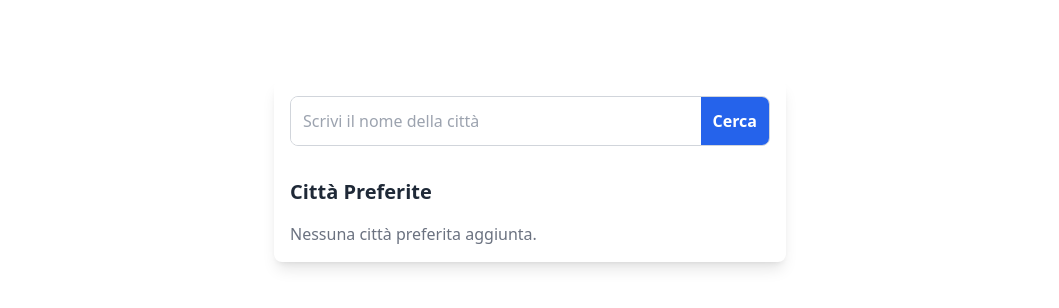
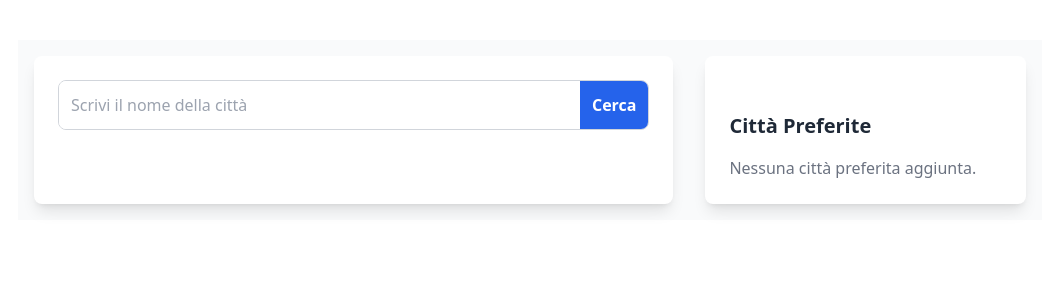
Before and after one commit to jawid-fakhari/weather_app_react.js, a React (Vite) app: page / in a window 1280 px wide. Shown: the top 308 px of the page, without its empty margins (110-1169 px from the left). Built offline with nearby package versions, Linux system fonts and the light colour scheme.

Commit message:
aggiornamento del api, creazione categorie per le condizioni del meteo, stile cambiato

```diff
--- a/src/components/FavoriteList.jsx
+++ b/src/components/FavoriteList.jsx
@@ -24,7 +24,8 @@ export default function FavoriteList({ favoriteCities }) {
                             <ul className="text-gray-700 text-sm space-y-1">
                                 <li>Temperatura: {item.weatherData.current.temperature_2m}°C</li>
                                 <li>Umidità: {item.weatherData.current.relative_humidity_2m}%</li>
-                                <li>Pioggia: {item.weatherData.current.rain} mm</li>
+                                <li>Vento: {item.weatherData.current.precipitation}km/h</li>
+                                <li>Condizione: {item.weatherData.current.weather_code}</li>
                             </ul>
                         </li>
                     ))}
--- a/src/components/Search.jsx
+++ b/src/components/Search.jsx
@@ -43,28 +43,13 @@ export default function Search() {
 
     return (
         <>
-            <div className="
-                max-w-lg mx-auto
-                mt-20 p-4
-                bg-white
-                shadow-lg
-                rounded-lg
-                "
-            >
-
-                <form
-                    className="mb-6"
-                    onSubmit={handleSubmit}
-                >
-                    <div className="
-                        flex items-center
-                        border border-gray-300
-                        rounded-lg
-                        overflow-hidden
-                        "
-                    >
-
-                        {/* Campo per inserire il nome della città */}
+            <div className="max-w-5xl mx-auto mt-10 p-4 bg-gray-50">
+                {/* Contenitore a due colonne */}
+                <div className="flex flex-col lg:flex-row gap-8">
+                    {/* Colonna sinistra */}
+                    <div className="lg:w-2/3 bg-white p-6 rounded-lg shadow-lg">
+                        <form onSubmit={handleSubmit} className="mb-6">
+                            <div className="flex items-center border border-gray-300 rounded-lg overflow-hidden">
                                 <input
                                     type="text"
                                     className="w-full p-3 text-gray-900 focus:outline-none"
@@ -73,30 +58,29 @@ export default function Search() {
                                     value={city}
                                     onChange={(e) => setCity(e.target.value)}
                                 />
-
-                        {/* Bottone per inviare il form */}
                                 <button
                                     type="submit"
-                            className="
-                                bg-blue-600 hover:bg-blue-700
-                                text-white font-semibold p-3
-                                "
+                                    className="bg-blue-600 hover:bg-blue-700 text-white font-semibold p-3"
                                 >
                                     Cerca
                                 </button>
                             </div>
                         </form>
 
-                {/* Mostra i dati della previsione meteo */}
                         {weatherData && (
                             <WeatherDisplay
                                 city={city}
                                 weatherData={weatherData}
-                        addToFavoriteCities={addToFavoriteCities} // passa la funzione come props
+                                addToFavoriteCities={addToFavoriteCities}
                             />
                         )}
+                    </div>
 
+                    {/* Colonna destra */}
+                    <div className="lg:w-1/3 bg-white p-6 rounded-lg shadow-lg">
                         <FavoriteList favoriteCities={favoriteCities} />
+                    </div>
+                </div>
             </div>
         </>
     )
--- a/src/components/WeatherDisplay.jsx
+++ b/src/components/WeatherDisplay.jsx
@@ -2,7 +2,29 @@ import React from 'react'
 
 export default function WeatherDisplay({ city, weatherData, addToFavoriteCities }) {
 
-    // Aggiunta funzione per salvare la città preferita con i dati del weather
+    function findCondition(weatherCode) {
+        // Ottieni la condizione macro (per esempio, sole, pioggia, neve, ecc.)
+        const macroCondition = {
+            Soleggiato: [0, 1, 2, 3], // Cielo sereno o parzialmente nuvoloso
+            Nebbia: [45, 48],        // Nebbia e nebbia con brina
+            Pioggia: [51, 53, 55, 56, 57, 61, 63, 65, 66, 67, 80, 81, 82, 95, 96, 99], // Pioggia e temporali, con o senza grandine
+            Neve: [71, 73, 75, 77, 85, 86] // Neve
+        }
+
+        const condition = Object.keys(macroCondition).find(condition => macroCondition[condition].includes(weatherCode)) || "Condizione non riconosciuta";
+
+        return condition;
+
+    }
+
+    const weatherDataInfo = {
+        temperatura: weatherData.current.temperature_2m,
+        umidità: weatherData.current.relative_humidity_2m,
+        vento: weatherData.current.wind_speed_10m,
+        condizione: findCondition(weatherData.current.weather_code),
+    };
+
+    // funzione per salvare la città preferita con i dati del weather
     const addButtonHandler = () => {
         addToFavoriteCities(city, weatherData) // aggingi la città preferita con i dati del weather
     }
@@ -10,16 +32,12 @@ export default function WeatherDisplay({ city, weatherData, addToFavoriteCities
     return (
         <>
             <div className="bg-blue-50 p-4 mb-6 rounded-lg shadow-md">
-                <h3 className="text-lg font-semibold text-blue-700 mb-2">Weather in {city}</h3>
+                <h3 className="text-lg font-semibold text-blue-700 mb-2">Previsioni meteo a {city}</h3>
                 <ul className="text-gray-800 space-y-1">
-                    {/* <h2>Weather in {weatherData.location.name}</h2> */}
-                    <p>Temperatura: {weatherData.current.temperature_2m}°C</p>
-                    <p>Umidità: {weatherData.current.relative_humidity_2m}</p>
-                    <p>rain: {weatherData.current.rain}</p>
-                    <p>showers: {weatherData.current.showers}</p>
-                    <p>snowfall: {weatherData.current.snowfall}</p>
-                    <p>cloud_cover: {weatherData.current.cloud_cover}</p>
-                    <p>wind_speed_10m: {weatherData.current.wind_speed_10m}</p>
+                    <p>Temperatura: {weatherDataInfo.temperatura}°C</p>
+                    <p>Umidità: {weatherDataInfo.umidità}%</p>
+                    <p>Vento: {weatherDataInfo.vento}km/h</p>
+                    <p>Condizioni: {weatherDataInfo.condizione}</p>
                 </ul>
                 {/* Add Button per lista dei preferiti*/}
                 <button
--- a/src/services/Api.jsx
+++ b/src/services/Api.jsx
@@ -23,7 +23,7 @@ export async function getCurrentWeather({ city }) {
     const longitude = geoLocResponse.data.results[0].longitude;
 
     // ottieni i dati della previsione meteo
-    const { data } = await clientWeather(`/forecast?latitude=${latitude}&longitude=${longitude}&current=temperature_2m,relative_humidity_2m,rain,showers,snowfall,cloud_cover,wind_speed_10m&hourly=temperature_2m`);
+    const { data } = await clientWeather(`/forecast?latitude=${latitude}&longitude=${longitude}&current=temperature_2m,relative_humidity_2m,cloud_cover,wind_speed_10m,weather_code&hourly=temperature_2m`);
 
     return data;
 }
```
Lines whose indentation alone changed are shown as unchanged.
